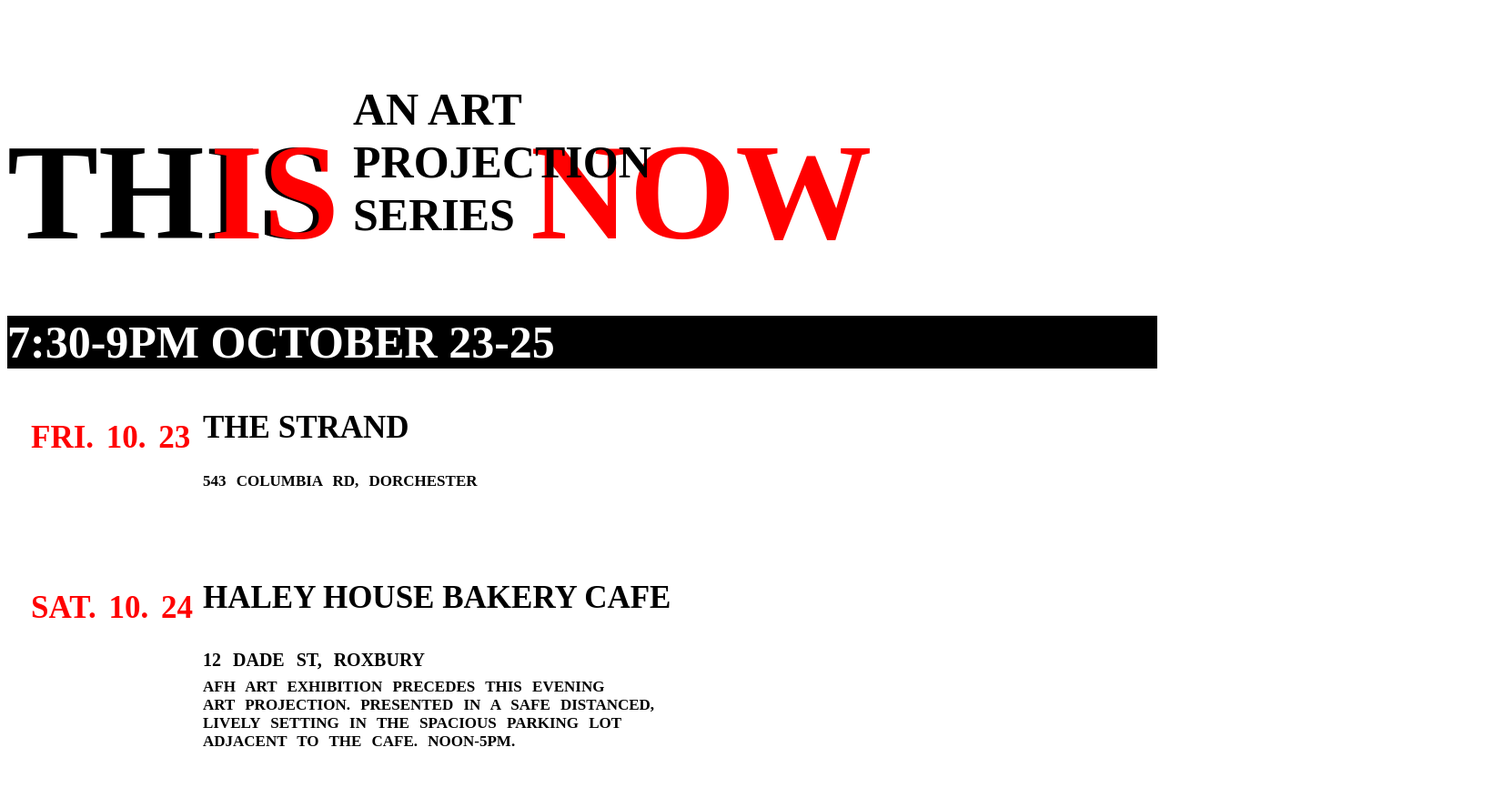
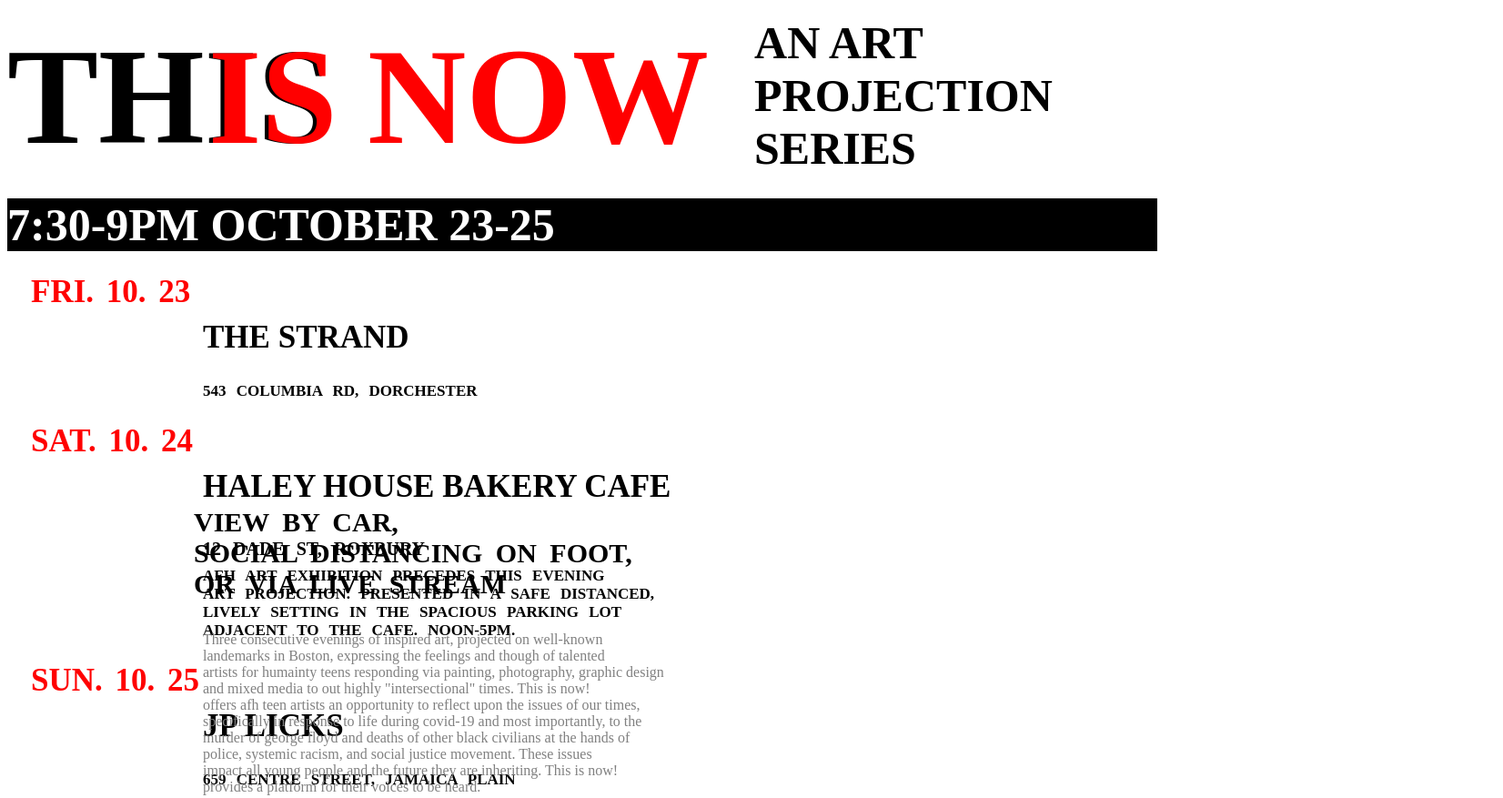
Before and after one commit to Artists-for-Humanity/jonathan-wu, a plain HTML site: page This-is-now/index.html in a window 1280 px wide. Shown: the top 877 px of the page at 91% size, 1652 px wide, since content can reach past the window. Drawn offline with Linux system fonts and the light colour scheme.

Commit message:
This-is-now

```diff
--- a/This-is-now/index.html
+++ b/This-is-now/index.html
@@ -10,12 +10,17 @@
   <body>
     <article>
       <header>
-        <div>
-          <h1 id="Title">This <span id="Is"> is </span><span id="Now">now</span></h1>
+        <div class="TitleWrapper">
 
+          <div>
+
+            <h1 id="Title">This <span id="Is"> is </span><span id="Now">now</span></h1>
+
+          </div>
+          <h2 class="Sub">An art<br> projection <br>series</h2>
         </div>
-        <h2 class="Sub">An art<br> projection <br>series</h2>
         <h2 class="Sub2">7:30-9pm october 23-25</h2>
+
       </header>
       <div>
         <h1 class="h1">Fri. 10. 23</h1>
--- a/This-is-now/styling.css
+++ b/This-is-now/styling.css
@@ -2,20 +2,18 @@
   font-size: 150px;
   text-transform: uppercase;
   Position: relative;
+  margin-top: 10px;
+  margin-bottom: 1px;
+  margin-right: 50px;
 }
 
 #Is {
-  font size: 150px;
-  text-transform: uppercase;
-  Position: relative;
+  position: absolute;
+  left: 221px;
   color: red;
-  left: -173px;
 }
 
 #Now {
-  font size: 150px;
-  text-transform: uppercase;
-  Position: relative;
   color: red;
 }
 
@@ -23,9 +21,9 @@
   font-size: 50px;
   text-transform: uppercase;
   position: relative;
-  top: -330px;
   Position: relative;
-  right: -380px;
+  margin-top: 10px;
+  margin-bottom: 1px;
 }
 
 .Sub2 {
@@ -34,7 +32,8 @@
   background-color: black;
   color: white;
   Position: relative;
-  top: -290px;
+  margin-top: 25px;
+  margin-bottom: 10px;
 }
 
 .h1 {
@@ -42,8 +41,10 @@
   color: red;
   word-spacing: 5px;
   position: relative;
-  top: -275px;
   right: -26px;
+  margin-top: 25px;
+  margin-bottom: 1px;
+  margin-right: -100px;
   text-transform: uppercase;
 }
 
@@ -52,7 +53,7 @@
   text-transform: uppercase;
   position: relative;
   right: -215px;
-  top: -355px;
+  margin-top: 10px;
 }
 
 .p {
@@ -62,7 +63,7 @@
   font-weight: bold;
   position: relative;
   right: -215px;
-  top: -355px;
+  margin-top: 15px;
 }
 
 #End {
@@ -120,3 +121,8 @@
   Font-size: 40px;
   text-transform: uppercase;
 }
+
+.TitleWrapper {
+  display: flex;
+  align-items: flex-end;
+}
```
